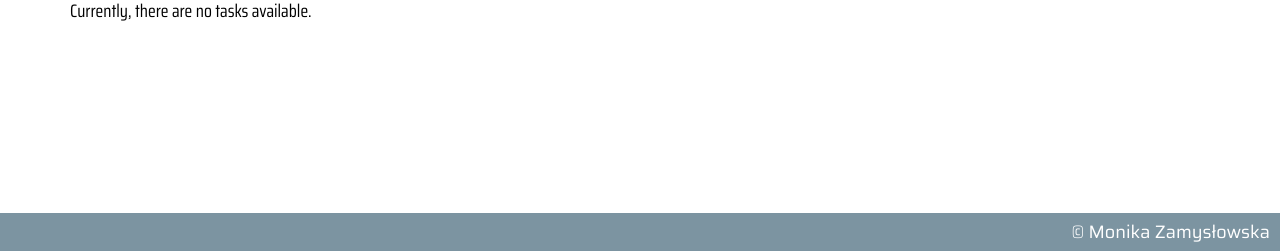
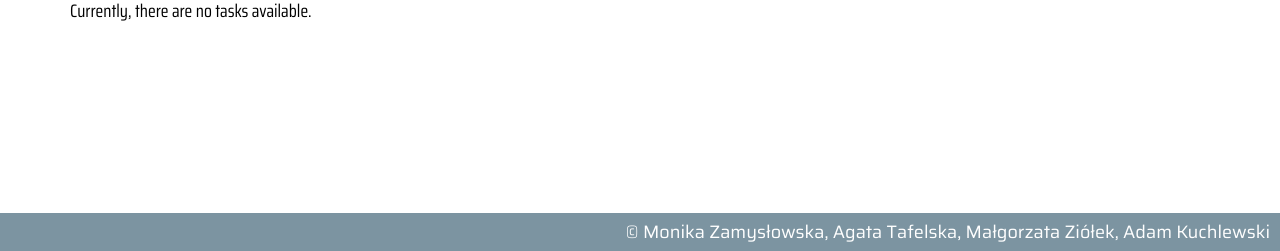
Before and after one commit to fakeuserpl/fakeuserpl.github.io, a plain HTML site: page index.html in a window 1280 px wide. Shown: the part 549-800 px from the top of the page. Drawn offline with Linux system fonts and the light colour scheme; no server answers.

Commit message:
The footer has been changed

```diff
--- a/index.html
+++ b/index.html
@@ -69,7 +69,7 @@
             </div>
         </form>
     </div>
-    <footer>&copy; Monika Zamysłowska</footer>
+    <footer>&copy; Monika Zamysłowska, Agata Tafelska, Małgorzata Ziółek, Adam Kuchlewski</footer>
 
     <script src="jquery-3.3.1.min.js"></script>
     <script src="script.js"></script>
```
